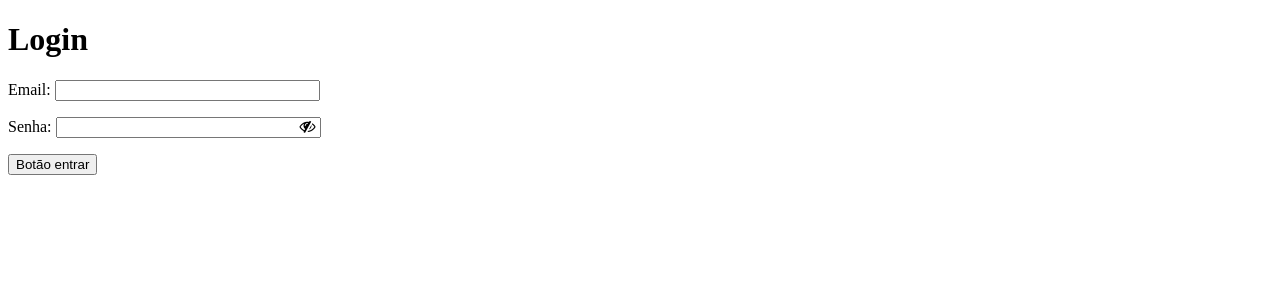
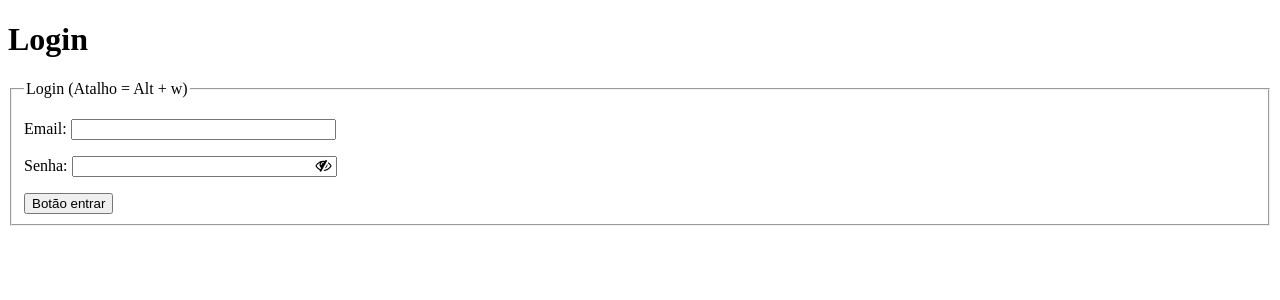
Before and after one commit to CryptedSnow/web, a PHP site: page /index.php in a window 1280 px wide. Shown: the top 300 px of the page. Run offline with PHP 8.4, Linux system fonts and the light colour scheme.

Commit message:
Add files via upload

```diff
--- a/index.php
+++ b/index.php
@@ -20,7 +20,10 @@
 <body>
 	<h1> Login </h1>
 	<form method="POST" autocomplete="off" action="/web/valida_login.php">
-		<p> Email: <input type="email" name="email" title="Campo para digitar seu email" size=30 required maxlength="50"> </p>
+	<fieldset>
+		<legend> Login (Atalho = Alt + w) </legend>
+		<p> Email: <input type="email" name="email" accesskey="w" title="Campo para digitar seu email" size=30 required
+		maxlength="50" > </p>
 		<p> Senha:
 			<input type="password" id="senha" name="senha" title="Campo para digitar sua senha" size="30"
 			maxlength="32" required="" onclick="mostrarSenha()">
@@ -28,6 +31,7 @@
 			<i class="fa fa-eye-slash" id="pass" aria-hidden="true" title="Exibir senha"></i>
 		</p>
 		<button name="Entrar" title="Botão para entrar no sistema"> Botão entrar </button>
+	</fieldset>
 	</form>
 </body>
 </html>
```
